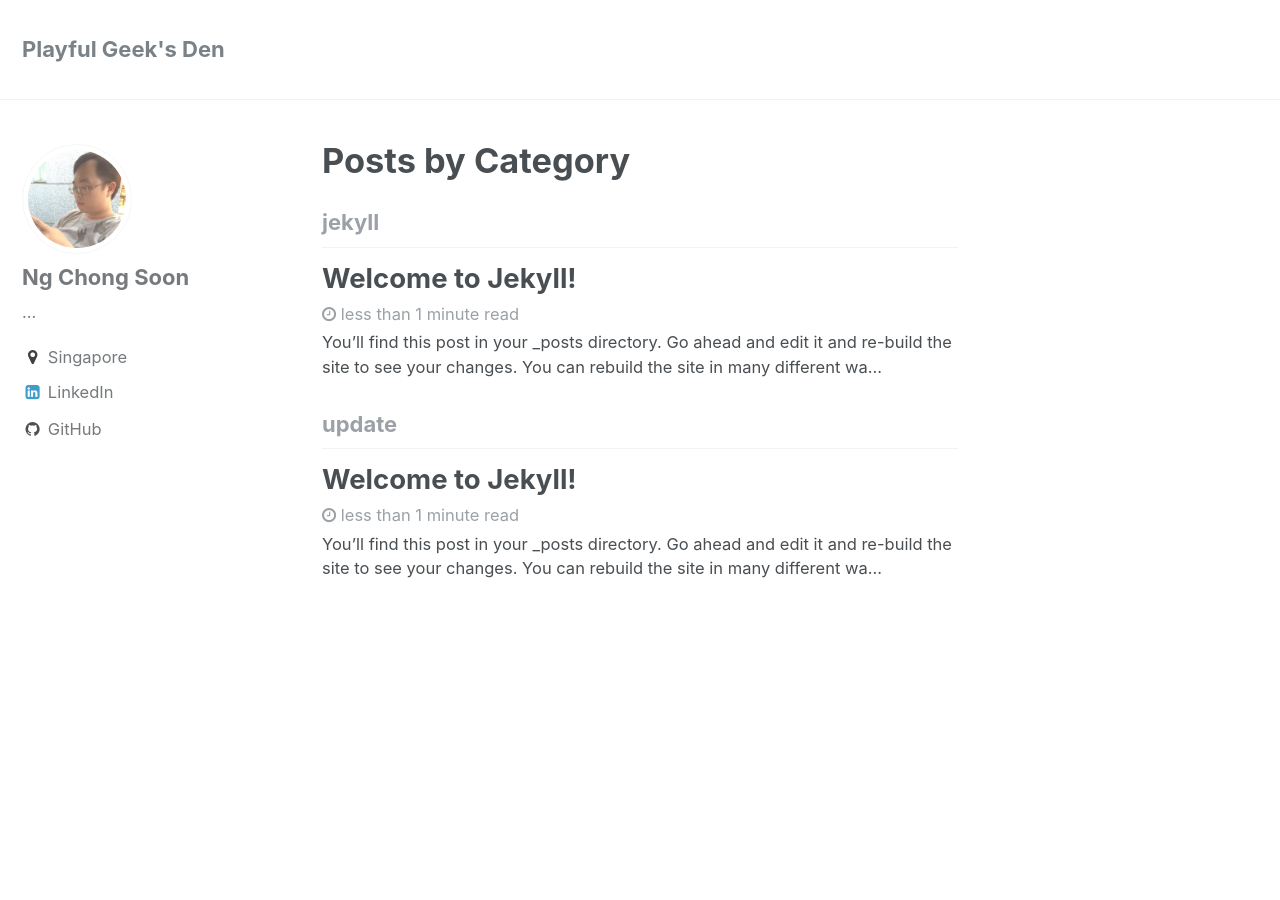
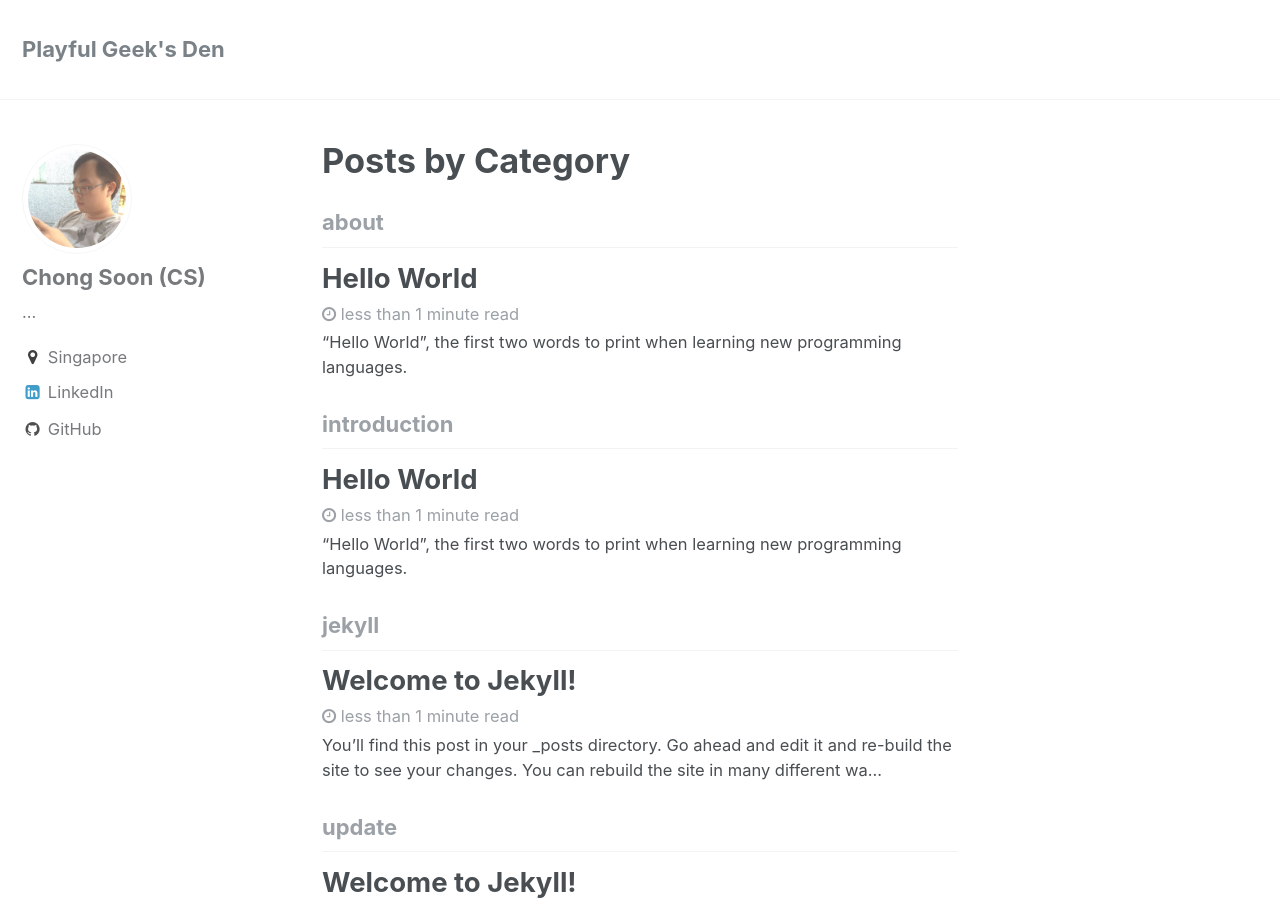
Before and after one commit to leofireng86/leofire.github.io, a Jekyll site: the page built from categories/index.html, in a window 1280 px wide and 900 px high. Built offline with Jekyll 4.4.1, drawn with Linux system fonts in a browser that asks for light colours.

Commit message:
First Post
Hello world post.

````diff
--- a/_config.yml
+++ b/_config.yml
@@ -78,7 +78,7 @@ analytics:
 
 # Site Author
 author:
-  name             : "Ng Chong Soon"
+  name             : "Chong Soon (CS)"
   avatar           : "/assets/images/cs_profile.jpg"
   bio              : "..."
   location         : "Singapore"
--- /dev/null
+++ b/_posts/2017-08-19-hello-world.markdown
@@ -0,0 +1,19 @@
+---
+#layout: post
+title:  "Hello World"
+date:   2017-08-19 01:00:00 +0800
+categories: about introduction
+published: true
+---
+"Hello World", the first two words to print when learning new programming languages.
+
+```c#
+//C#
+Console.WriteLine("Hello World!!!");
+```
+
+Welcome to my first blog post! I am a tech geek and gamer. I would be sharing my thoughts related to technology and games in this blog. If possible, I would also be using this blog to showcase some of my coding experiments.
+
+I had a Github account for quite a while but never used it until now. I would be using it to store some of my projects. Lately, I am quite interested in Javascript. I am currently following some course online relating to Javascript Design Patterns.
+
+Anyways, I will be off dabbling. Will be back real soon.
````
